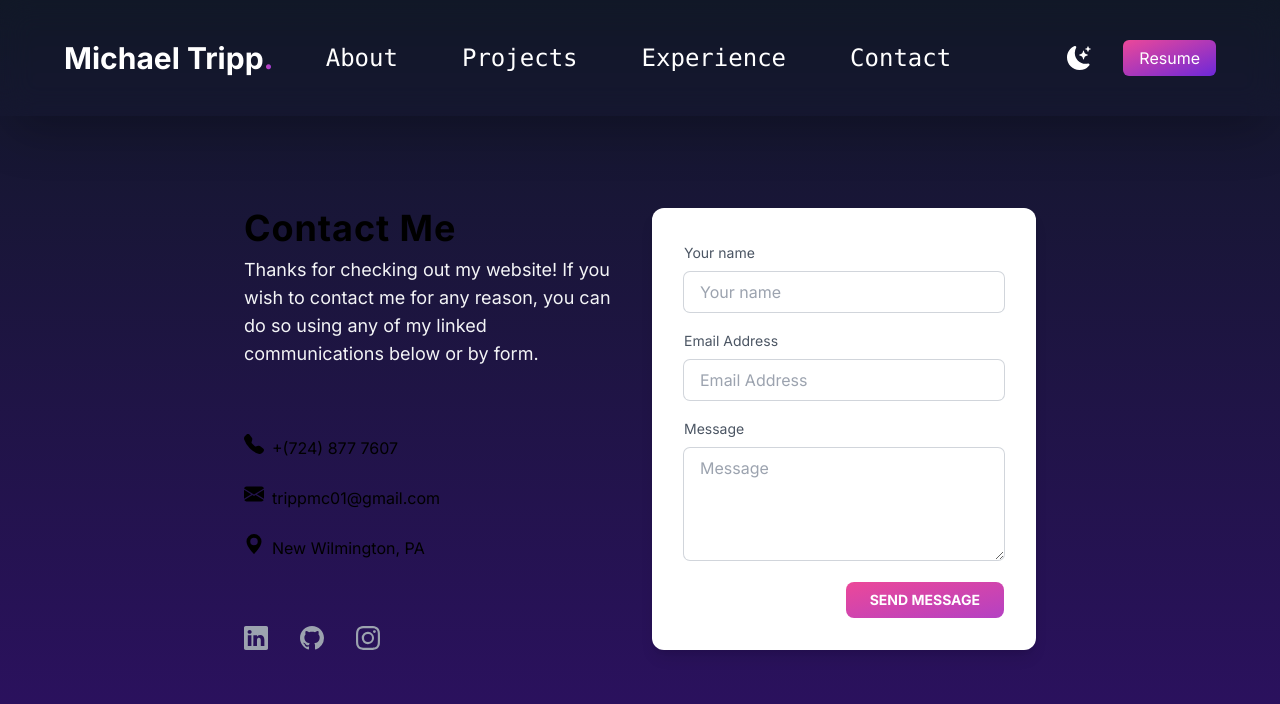
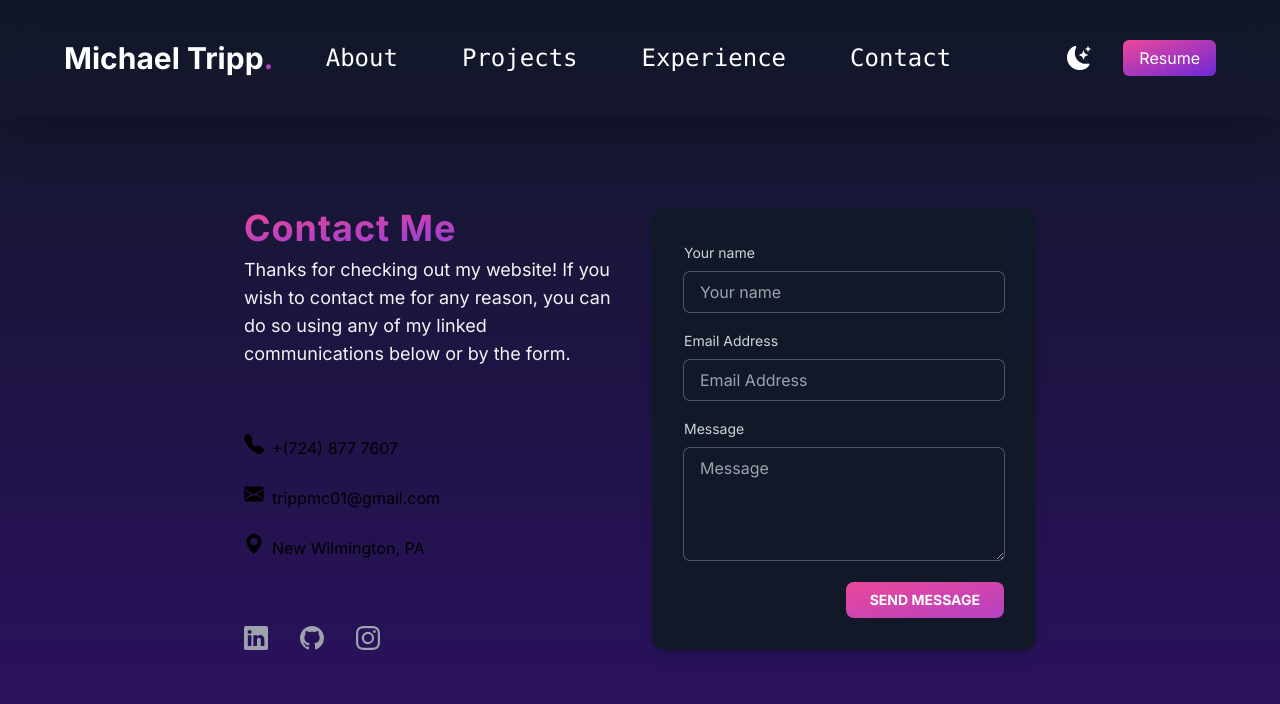
Before and after one commit to mctripp10/mctripp10.github.io, a Next.js app: page /pages/contact in a window 1280 px wide. Shown: the top 704 px of the page. Built offline with nearby package versions, Linux system fonts and the light colour scheme.

Commit message:
Made contact form dark + misc updates
-Fixed spacing on experience page (too much space at end of page)
-Changed coloring of the form on the contact page to be dark gray rather than white
-Changed some wording in my about section
-Added a few words to my contact section blurb

```diff
--- a/app/components/ExperienceCard.jsx
+++ b/app/components/ExperienceCard.jsx
@@ -3,7 +3,7 @@ import ExperienceSection from './ExperienceSection';
 
 const ExperienceCard = ({ company, department, title, startDate, endDate, description }) => {
     return (
-        <div className="grid grid-cols-2 mx-16 my-12">
+        <div className="grid grid-cols-2 mx-16 my-20">
             <div className="mr-auto text-left">
                 <h2 className='font-mono text-2xl'>
                     { company }
@@ -21,7 +21,7 @@ const ExperienceCard = ({ company, department, title, startDate, endDate, descri
                     <h3 className='mt-5'>
                         { startDate } - { endDate }
                     </h3>
-                    <p className='mt-8 mb-16 leading-relaxed'>
+                    <p className='mt-8 leading-relaxed'>
                         <NewlineText text={ description } />
                     </p>
                 </div>
--- a/app/components/ExperienceSection.jsx
+++ b/app/components/ExperienceSection.jsx
@@ -47,7 +47,7 @@ const ExperienceSection = () => {
             <h1 className="mt-52 mb-8 text-3xl md:text-6xl font-bold bg-gradient-to-br from-pink-500 to-violet-600 text-transparent bg-clip-text">
                 Experience
             </h1>
-            <div className="mx-52 mb-20 ">
+            <div className="mx-52">
                 {experienceData.map((experience) => (
                     <ExperienceCard
                         key={experience.id}
--- a/app/pages/about/page.js
+++ b/app/pages/about/page.js
@@ -36,11 +36,11 @@ export default function About() {
                   mathematician who loves to write code
                   </span>
                   , my passion area is computational mathematics. I find being able to use computer programming to
-                  implement solutions to mathematical problems very interesting. My other passion is for creation and development. I relish the opportunity to
-                  develop and deploy a technology that will make a positive impact on someone's life. <br /><br />
+                  implement solutions to mathematical problems very interesting. My other passion is for creation and development. I love the process
+                  of creating something from nothing and then seeing that creation make a difference in someone's life. <br /><br />
 
-                  Prior to my work as a data analyst, I worked as a desktop support student tech for Westminster College's ITS department for almost the entirety of my college career,
-                  another job centered around problem-solving. I graduated from Westminster College in May 2023 with a {' '}
+                  Prior to my work as a data analyst, I worked as a desktop support student tech for Westminster College's ITS department for almost the entirety of my college career.
+                  I graduated from Westminster College in May 2023 with a {' '}
                   <span className="font-bold bg-gradient-to-br from-pink-500 to-violet-600 text-transparent bg-clip-text">
                   Bachelor of Science in Computer Science and Mathematics
                   </span>, allowing me to
--- a/app/pages/contact/page.js
+++ b/app/pages/contact/page.js
@@ -22,12 +22,12 @@ export default function Contact() {
           <div className="flex flex-col md:flex-row md:space-x-6 md:space-y-0 pt-52 justify-center">
             <div className="flex flex-col justify-between md:w-96">
               <div>
-                <h1 className="font-bold text-4xl tracking-wide">
+                <h1 className="font-bold text-4xl tracking-wide bg-gradient-to-br from-pink-500 to-violet-600 text-transparent bg-clip-text">
                   Contact Me
                 </h1>
                 <p className="pt-2 text-gray-100 text-lg">
                   Thanks for checking out my website! If you wish to contact me for any reason, you can do so using any of my linked
-                  communications below or by form.
+                  communications below or by the form.
                 </p>
               </div>
               <div className="flex flex-col space-y-6">
@@ -57,7 +57,7 @@ export default function Contact() {
               </div>
             </div>
             <div className="mt-10">
-              <div className="bg-white rounded-xl shadow-lg p-8 text-gray-600 md:w-96">
+              <div className="bg-gray-900 rounded-xl shadow-lg p-8 text-gray-300 md:w-96">
                 <form
                   action="https://formspree.io/f/mqkrpjkb"
                   method="POST"
@@ -68,7 +68,7 @@ export default function Contact() {
                       type="text"
                       name="name"
                       placeholder="Your name"
-                      className="ring-1 ring-gray-300 w-full rounded-md px-4 py-2 mt-2 outline-none focus:ring-2 focus:ring-pink-400"
+                      className="bg-gray-900 ring-1 ring-gray-600 w-full rounded-md px-4 py-2 mt-2 outline-none focus:ring-2 focus:ring-pink-400"
                       required
                     />
                   </div>
@@ -78,7 +78,7 @@ export default function Contact() {
                       type="email"
                       name="email"
                       placeholder="Email Address"
-                      className="ring-1 ring-gray-300 w-full rounded-md px-4 py-2 mt-2 outline-none focus:ring-2 focus:ring-pink-400"
+                      className="bg-gray-900 ring-1 ring-gray-600 w-full rounded-md px-4 py-2 mt-2 outline-none focus:ring-2 focus:ring-pink-400"
                     />
                   </div>
                   <div>
@@ -87,7 +87,7 @@ export default function Contact() {
                       name="message"
                       placeholder="Message"
                       rows="4"
-                      className="ring-1 ring-gray-300 w-full rounded-md px-4 py-2 mt-2 outline-none focus:ring-2 focus:ring-pink-400"
+                      className="bg-gray-900 ring-1 ring-gray-600 w-full rounded-md px-4 py-2 mt-2 outline-none focus:ring-2 focus:ring-pink-400"
                     ></textarea>
                   </div>
                   <button
```
